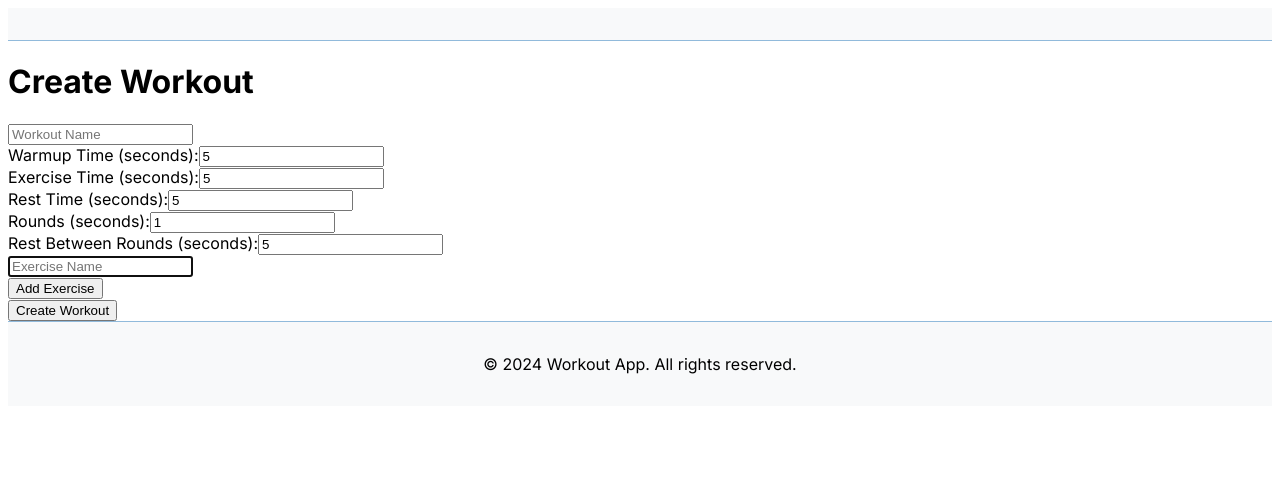
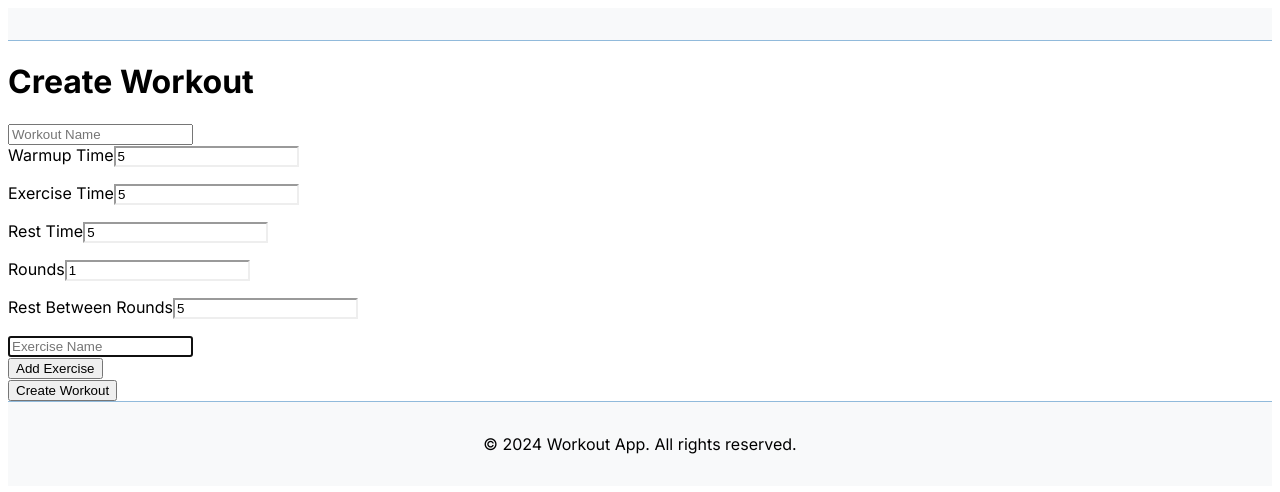
Before and after one commit to tema-skakun/workout-app-frontend, a Next.js app: page /create-workout in a window 1280 px wide. Shown: the top 492 px of the page. Built offline with nearby package versions, Linux system fonts and the light colour scheme.

Commit message:
refactor: limits setting of time and rounds

```diff
--- a/src/app/create-workout/page.tsx
+++ b/src/app/create-workout/page.tsx
@@ -1,18 +1,18 @@
 "use client";
 
-import React from 'react';
+import React, { useState } from 'react';
 import api from '@/api/axios';
 import TimeInput from '@/components/TimeInput';
 import ExerciseInputs from '@/components/ExerciseInputs';
 import useWorkoutForm from '@/hooks/useWorkoutForm';
+import { useRouter } from 'next/navigation';
 
 const CreateWorkoutPage = () => {
+  const router = useRouter();
   const {
     formData,
     error,
-    success,
     setError,
-    setSuccess,
     handleChange,
     handleExerciseChange,
     handleAddExercise,
@@ -26,9 +26,34 @@ const CreateWorkoutPage = () => {
     restBetweenRounds: 5,
   });
 
+  const [formErrors, setFormErrors] = useState({
+    warmupTime: false,
+    exerciseTime: false,
+    restTime: false,
+    restBetweenRounds: false,
+    rounds: false
+  });
+
+  const validateForm = () => {
+    const errors = {
+      warmupTime: formData.warmupTime < 5,
+      exerciseTime: formData.exerciseTime < 5,
+      restTime: formData.restTime < 5,
+      restBetweenRounds: formData.restBetweenRounds < 5,
+      rounds: formData.rounds < 1
+    };
+    setFormErrors(errors);
+    return !Object.values(errors).includes(true);
+  };
+
   const handleCreateWorkout = async () => {
+    if (!validateForm()) {
+      setError('Please correct the errors in the form.');
+      return;
+    }
+
     setError('');
-    setSuccess(false);
+
     if (!formData.name) {
       setError('Workout name cannot be empty.');
       return;
@@ -49,7 +74,7 @@ const CreateWorkoutPage = () => {
       await api.post('/api/workouts', formData, {
         headers: { Authorization: `Bearer ${token}` },
       });
-      setSuccess(true);
+      router.push('/workouts?success=true');
     } catch (error) {
       setError('Failed to create workout. Please try again.');
     }
@@ -59,7 +84,6 @@ const CreateWorkoutPage = () => {
     <div>
       <h1>Create Workout</h1>
       {error && <p style={{ color: 'red' }}>{error}</p>}
-      {success && <p style={{ color: 'green' }}>Workout created successfully!</p>}
       <input
         type="text"
         name="name"
@@ -74,6 +98,7 @@ const CreateWorkoutPage = () => {
         value={formData.warmupTime}
         min={5}
         onChange={handleChange}
+        hasError={formErrors.warmupTime}
       />
       <TimeInput
         label="Exercise Time"
@@ -81,6 +106,7 @@ const CreateWorkoutPage = () => {
         value={formData.exerciseTime}
         min={5}
         onChange={handleChange}
+        hasError={formErrors.exerciseTime}
       />
       <TimeInput
         label="Rest Time"
@@ -88,6 +114,7 @@ const CreateWorkoutPage = () => {
         value={formData.restTime}
         min={5}
         onChange={handleChange}
+        hasError={formErrors.restTime}
       />
       <TimeInput
         label="Rounds"
@@ -95,6 +122,7 @@ const CreateWorkoutPage = () => {
         value={formData.rounds}
         min={1}
         onChange={handleChange}
+        hasError={formErrors.rounds}
       />
       <TimeInput
         label="Rest Between Rounds"
@@ -102,6 +130,7 @@ const CreateWorkoutPage = () => {
         value={formData.restBetweenRounds}
         min={5}
         onChange={handleChange}
+        hasError={formErrors.restBetweenRounds}
       />
       <ExerciseInputs
         exercises={formData.exercises}
--- a/src/app/edit-workout/[id]/page.tsx
+++ b/src/app/edit-workout/[id]/page.tsx
@@ -1,6 +1,6 @@
 "use client";
 
-import React, {useEffect, useState} from 'react';
+import React, {useEffect} from 'react';
 import api from '@/api/axios';
 import TimeInput from '@/components/TimeInput';
 import ExerciseInputs from '@/components/ExerciseInputs';
--- a/src/components/TimeInput.tsx
+++ b/src/components/TimeInput.tsx
@@ -6,19 +6,23 @@ interface TimeInputProps {
   value: number;
   min: number;
   onChange: (e: React.ChangeEvent<HTMLInputElement>) => void;
+  hasError: boolean;
 }
 
-const TimeInput: React.FC<TimeInputProps> = ({ label, name, value, min, onChange }) => {
+const TimeInput: React.FC<TimeInputProps> = ({ label, name, value, min, onChange, hasError }) => {
   return (
-    <div>
-      <label>{label} (seconds):</label>
+    <div style={{ marginBottom: '1rem' }}>
+      <label htmlFor={name}>{label}</label>
       <input
         type="number"
+        id={name}
         name={name}
         value={value}
         min={min}
         onChange={onChange}
+        style={{ borderColor: hasError ? 'red' : 'initial' }}
       />
+      {hasError && <p style={{ color: 'red' }}>Here you can enter a value from {min}.</p>}
     </div>
   );
 };
```
Also changed, not shown: 1 other file (tests, documents, lock files or other folders).
